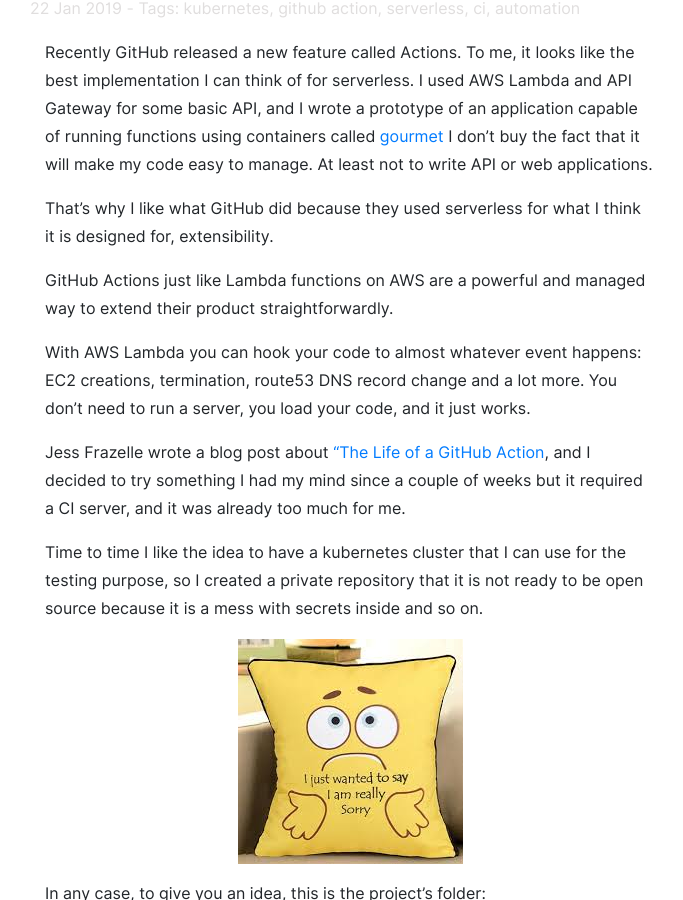
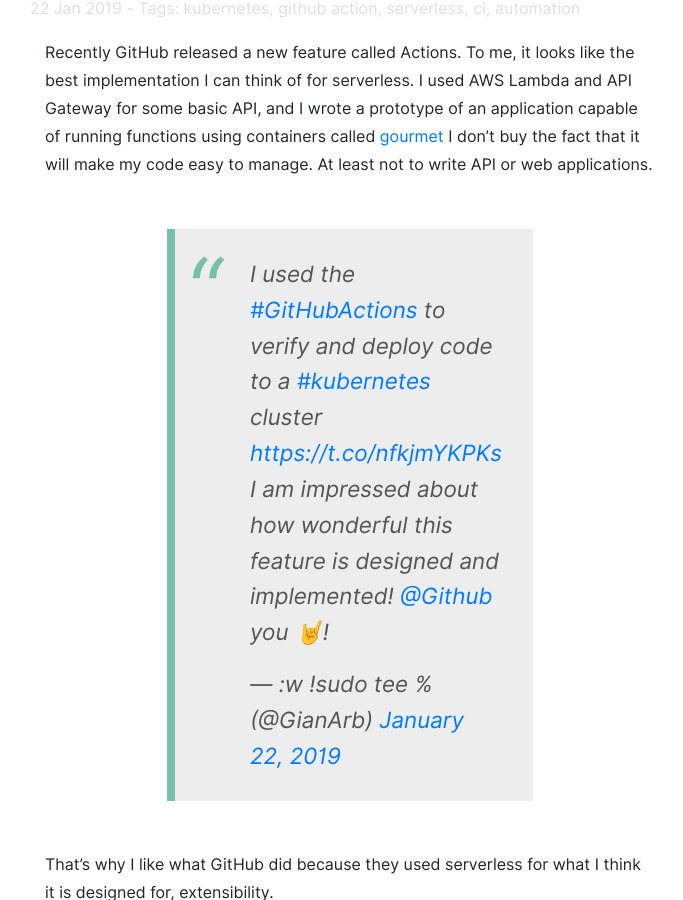
Before and after one commit to gianarb/gianarb.github.com, a Jekyll site: the page built from _posts/2019-01-22-kubernetes-github-action.markdown, in a window 1280 px wide and 900 px high, scrolled down 485 px. Shown: the whole window, without its empty margins (298-981 px from the left). Built offline with Jekyll 4.4.1, drawn with Linux system fonts in a browser that asks for light colours; nearby versions of some CDN libraries; comment, search, counter and statistics services are not loaded.

Commit message:
Added tweet
Signed-off-by: Gianluca Arbezzano <gianarb92@gmail.com>

```diff
--- a/_posts/2019-01-22-kubernetes-github-action.markdown
+++ b/_posts/2019-01-22-kubernetes-github-action.markdown
@@ -17,6 +17,19 @@
 running functions using containers called
 [gourmet](https://github.com/gianarb/gourmet) I don't buy the fact that it will
 make my code easy to manage. At least not to write API or web applications.
+
+<blockquote class="twitter-tweet tw-align-center"><p lang="en" dir="ltr">I used the <a
+href="https://twitter.com/hashtag/GitHubActions?src=hash&amp;ref_src=twsrc%5Etfw">#GitHubActions</a>
+to verify and deploy code to a <a
+href="https://twitter.com/hashtag/kubernetes?src=hash&amp;ref_src=twsrc%5Etfw">#kubernetes</a>
+cluster <a href="https://t.co/nfkjmYKPKs">https://t.co/nfkjmYKPKs</a> I am
+impressed about how wonderful this feature is designed and implemented! <a
+href="https://twitter.com/github?ref_src=twsrc%5Etfw">@Github</a> you
+🤘!</p>&mdash; :w !sudo tee % (@GianArb) <a
+href="https://twitter.com/GianArb/status/1087640589838008321?ref_src=twsrc%5Etfw">January
+22, 2019</a></blockquote> <script async
+src="https://platform.twitter.com/widgets.js" charset="utf-8"></script>
+
 
 That's why I like what GitHub did because they used serverless for what I think
 it is designed for, extensibility.
```
